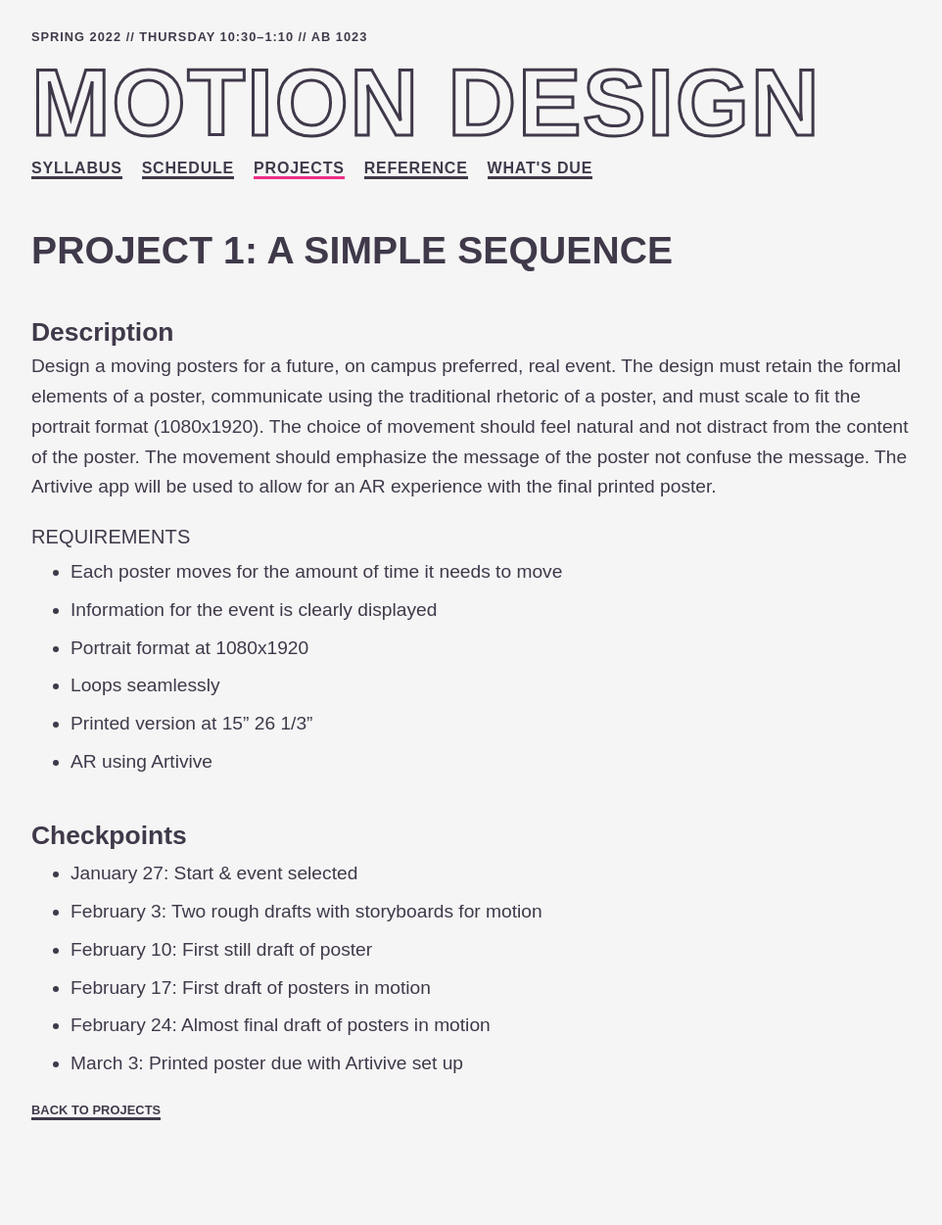
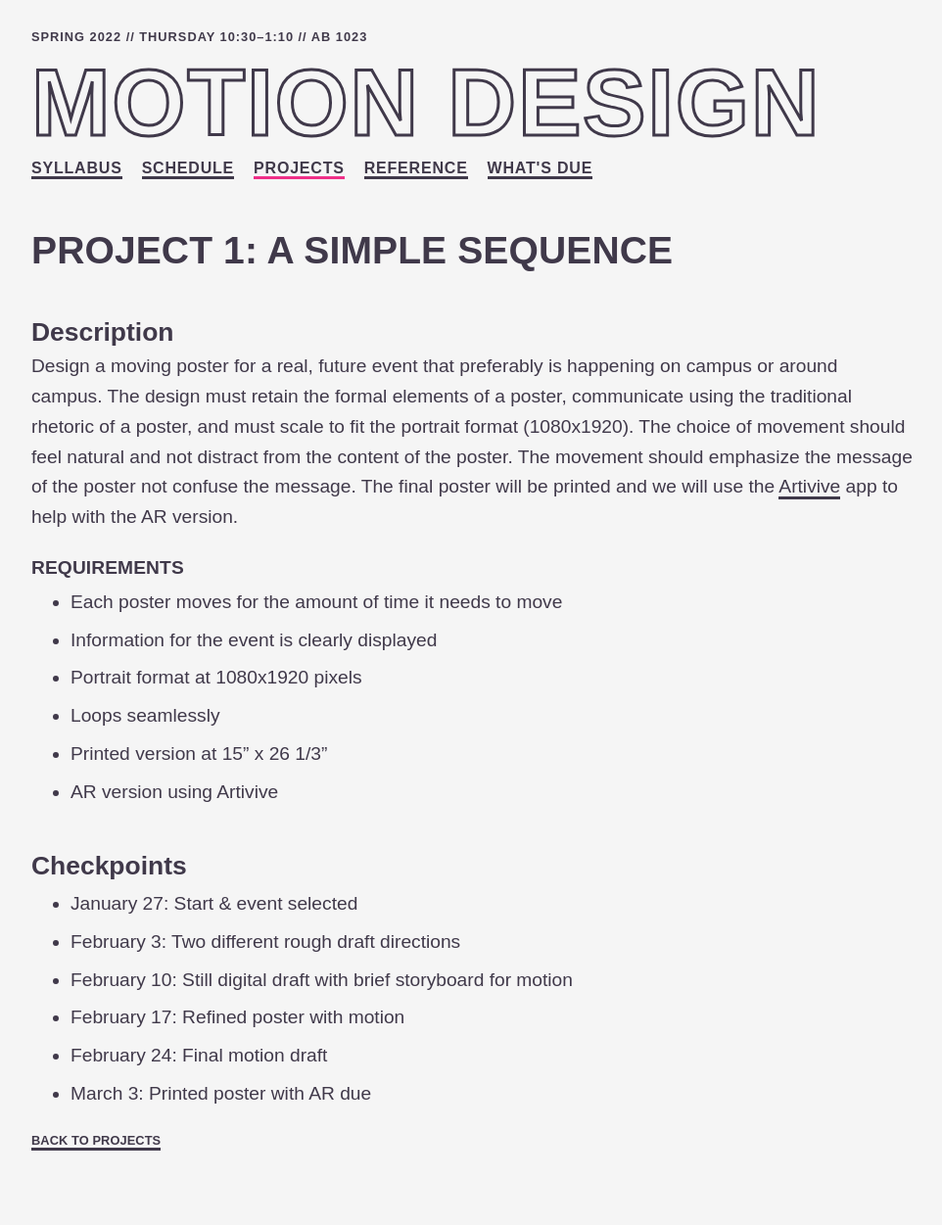
Before and after one commit to gmu-gd/motion22-spring, a Jekyll site: the page built from _posts/2022-01-27-p1.md, in a window 1280 px wide. Shown: the whole page at 98% size, without its empty margins (0-962 px from the left). Built offline with Jekyll 4.4.1, drawn with Linux system fonts in a browser that asks for light colours; some web fonts are replaced; before the commit the page ends 1220 px from its top, so only the background shows below that.

Commit message:
Update 2022-01-27-p1.md

```diff
--- a/_posts/2022-01-27-p1.md
+++ b/_posts/2022-01-27-p1.md
@@ -8,20 +8,22 @@ categories: [projects]
 excerpt: Posters are traditionally a static medium but with more and more poster displays going digital and AR becoming a more widely available tool, posters can come alive.
 ---
 ### Description
-Design a moving posters for a future, on campus preferred, real event. The design must retain the formal elements of a poster, communicate using the traditional rhetoric of a poster, and must scale to fit the portrait format (1080x1920). The choice of movement should feel natural and not distract from the content of the poster. The movement should emphasize the message of the poster not confuse the message. The Artivive app will be used to allow for an AR experience with the final printed poster.
+Design a moving poster for a real, future event that preferably is happening on campus or around campus. The design must retain the formal elements of a poster, communicate using the traditional rhetoric of a poster, and must scale to fit the portrait format (1080x1920). The choice of movement should feel natural and not distract from the content of the poster. The movement should emphasize the message of the poster not confuse the message.
+The final poster will be printed and we will use the [Artivive](https://artivive.com/) app to help with the AR version.
 
-##### Requirements
+#### Requirements
+
 * Each poster moves for the amount of time it needs to move
 * Information for the event is clearly displayed
-* Portrait format at 1080x1920
+* Portrait format at 1080x1920 pixels
 * Loops seamlessly
-* Printed version at 15" 26 1/3"
-* AR using Artivive
+* Printed version at 15" x 26 1/3"
+* AR version using Artivive
 
 ### Checkpoints
 * January 27: Start & event selected
-* February 3: Two rough drafts with storyboards for motion
-* February 10: First still draft of poster
-* February 17: First draft of posters in motion
-* February 24: Almost final draft of posters in motion
-* March 3: Printed poster due with Artivive set up
+* February 3: Two different rough draft directions
+* February 10: Still digital draft with brief storyboard for motion
+* February 17: Refined poster with motion
+* February 24: Final motion draft
+* March 3: Printed poster with AR due
```
